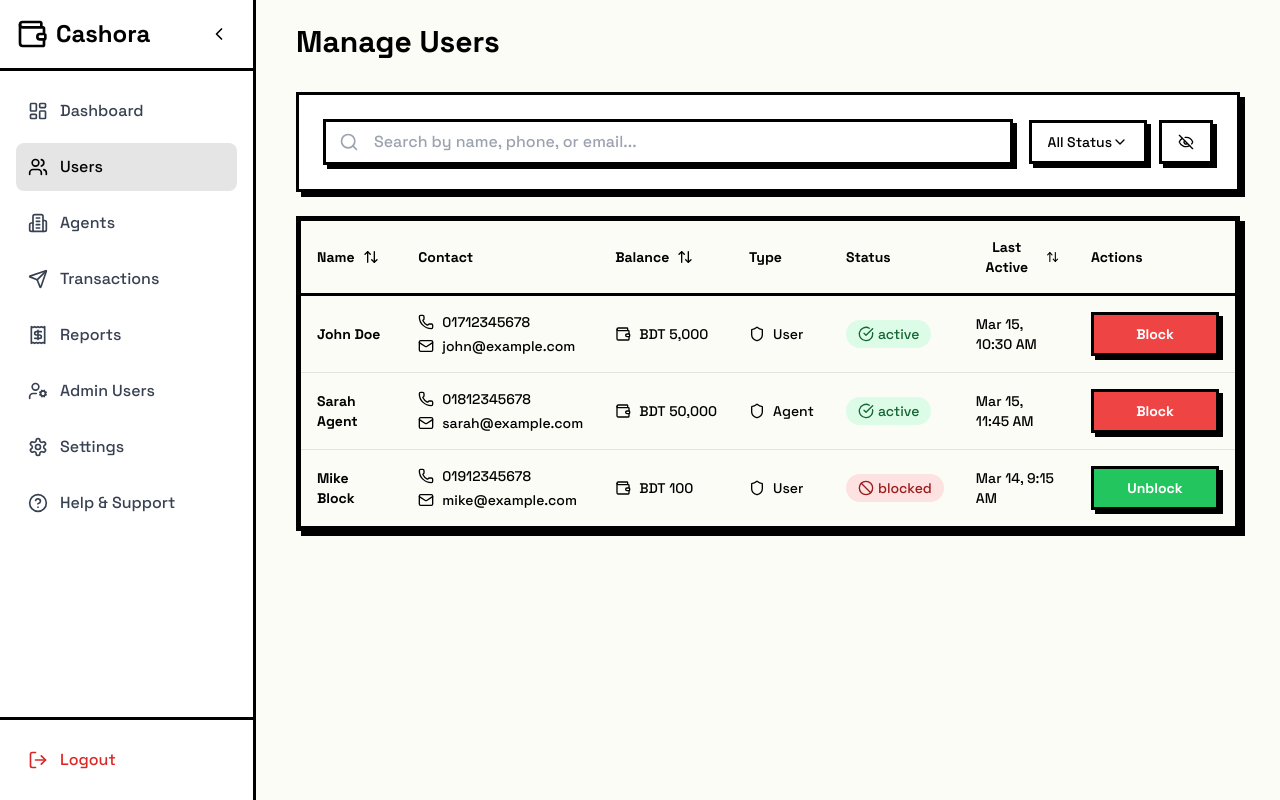
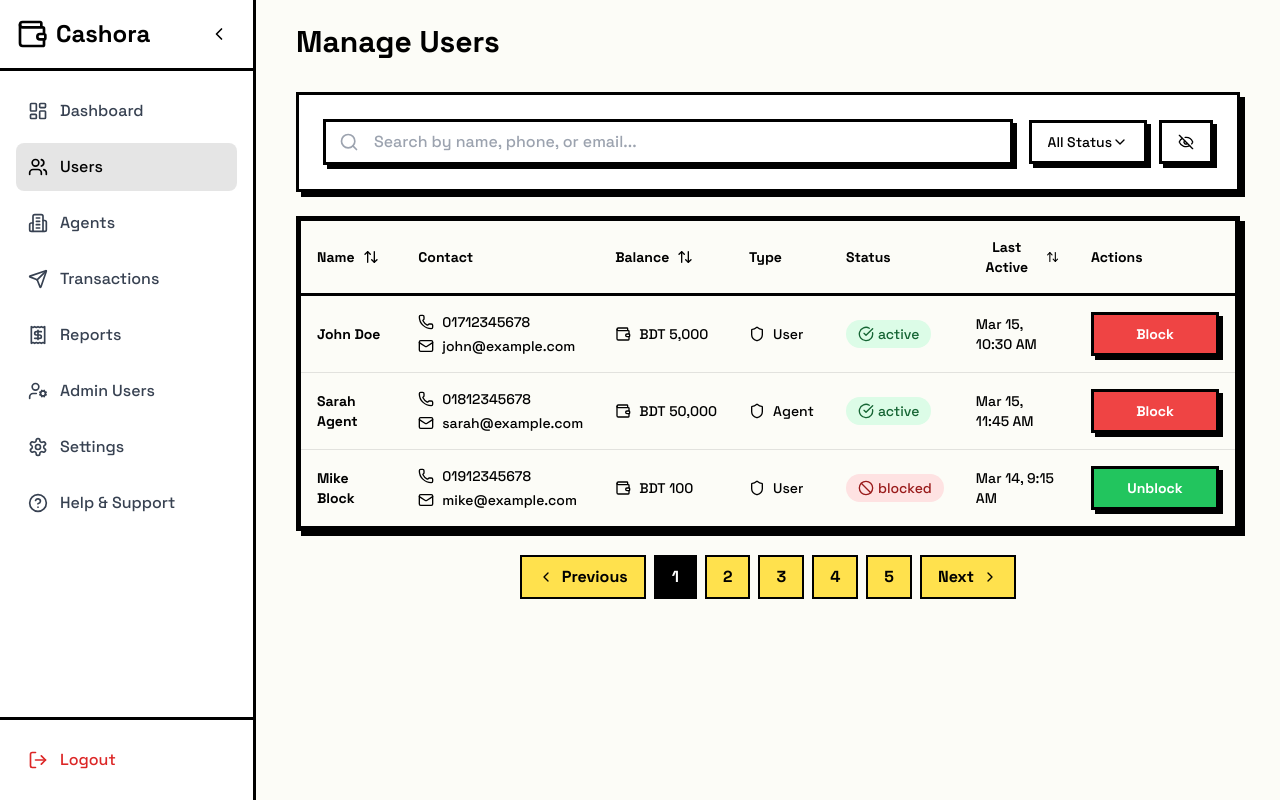
Before and after one commit to mahmudulturan/cashora-frontend, a React (Vite) app: page /dashboard/manage-users in a window 1280 px wide. Built offline with nearby package versions, Linux system fonts and the light colour scheme.

Commit message:
feat: add pagination component to manage users page

```diff
--- /dev/null
+++ b/src/components/ui/pagination.tsx
@@ -0,0 +1,34 @@
+import { Button } from '@/components/ui/button';
+import { FC } from 'react';
+import { ChevronLeft, ChevronRight } from 'lucide-react';
+import { cn } from '@/lib/utils';
+
+interface IPaginationProps {
+    totalPages: number;
+    currentPage: number;
+    onPageChange: (page: number) => void;
+}
+
+const Pagination: FC<IPaginationProps> = ({ totalPages, currentPage, onPageChange }) => {
+    return (
+        <div className="mx-auto flex w-full justify-center gap-2">
+            <Button variant={'noShadow'} onClick={() => currentPage > 1 && onPageChange(currentPage - 1)}>
+                <ChevronLeft className="w-4 h-4" />
+                Previous
+            </Button>
+            <div className="flex items-center gap-2">
+                {Array.from({ length: totalPages }, (_, index) => (
+                    <Button onClick={() => onPageChange(index + 1)} key={index} variant={'noShadow'} className={cn(currentPage === index + 1 && 'bg-black text-white')}>
+                        {index + 1}
+                    </Button>
+                ))}
+            </div>
+            <Button variant={'noShadow'} onClick={() => currentPage < totalPages && onPageChange(currentPage + 1)}>
+                Next
+                <ChevronRight className="w-4 h-4" />
+            </Button>
+        </div>
+    );
+};
+
+export default Pagination;
--- a/src/pages/dashboard/manage-users/manage-users-page.tsx
+++ b/src/pages/dashboard/manage-users/manage-users-page.tsx
@@ -1,10 +1,15 @@
 import { FC, useState } from 'react';
 import ManageUsersTable from './components/manage-users-table';
 import UserSearchFilter from './components/user-search-filter';
+import Pagination from '../../../components/ui/pagination';
+
 const ManageUsersPage: FC = () => {
     const [showBalance, setShowBalance] = useState(true);
     const [status, setStatus] = useState<'all' | 'active' | 'blocked'>('all');
     const [searchTerm, setSearchTerm] = useState('');
+    const [currentPage, setCurrentPage] = useState(1);
+    const [totalPages, setTotalPages] = useState(5);
+
 
     return (
         <div className="wrapper space-y-6">
@@ -20,6 +25,11 @@ const ManageUsersPage: FC = () => {
                 setShowBalance={setShowBalance}
             />
             <ManageUsersTable showBalance={showBalance} />
+            <Pagination
+                totalPages={totalPages}
+                currentPage={currentPage}
+                onPageChange={setCurrentPage}
+            />
         </div>
     );
 };
```
